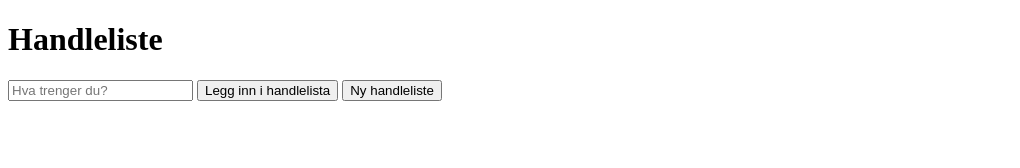
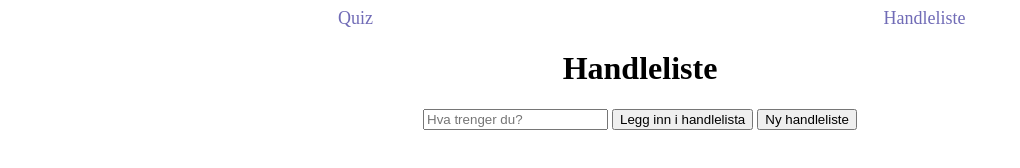
Before and after one commit to carolinekvamme/Uke_49, a plain HTML site: page handleliste.html in a window 1280 px wide. Shown: the whole page, without its empty margins (0-1020 px from the left). Drawn offline with Linux system fonts and the light colour scheme.

Commit message:
Update handleliste.html

```diff
--- a/handleliste.html
+++ b/handleliste.html
@@ -3,15 +3,21 @@
 <head>
     <meta charset="UTF-8">
     <meta name="viewport" content="width=device-width, initial-scale=1.0">
+    <link rel="stylesheet" href="style.css">
     <title>Oppgave 3</title>
 </head>
 <body>
-    <h1>Handleliste</h1>
-    <input type="text" id="inpVare" placeholder="Hva trenger du?">
-    <button id="btnAdd">Legg inn i handlelista</button>
-    <button id="btnNy">Ny handleliste</button>
-    <p id="handleliste"></p>
-
+    <nav>
+        <a href="index.html">Quiz</a>
+        <a href="handleliste.html">Handleliste</a>
+    </nav>
+    <div>
+        <h1>Handleliste</h1>
+        <input type="text" id="inpVare" placeholder="Hva trenger du?">
+        <button id="btnAdd">Legg inn i handlelista</button>
+        <button id="btnNy">Ny handleliste</button>
+        <p id="handleliste"></p>
+    </div>
     <script src="handleliste.js"></script>
 </body>
 </html>
```
